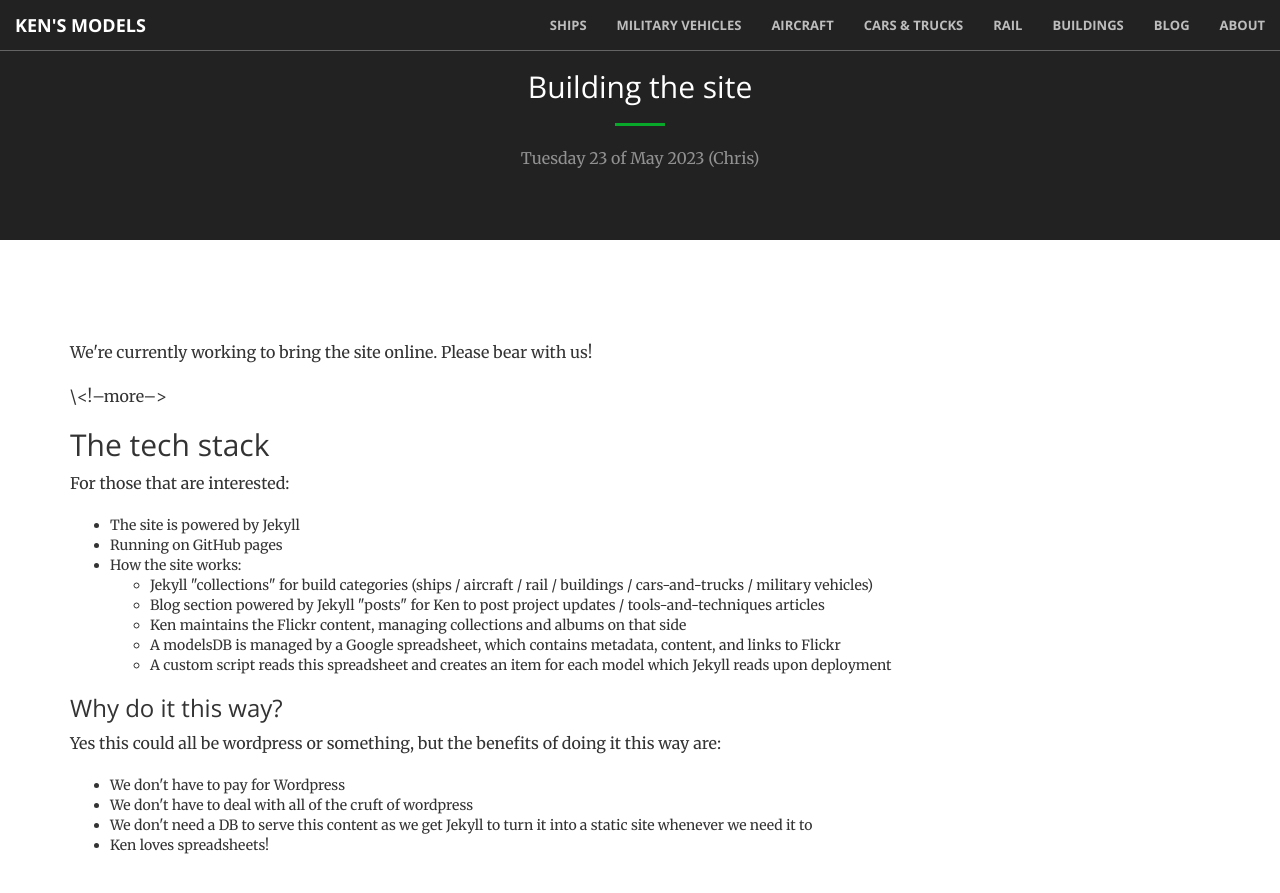
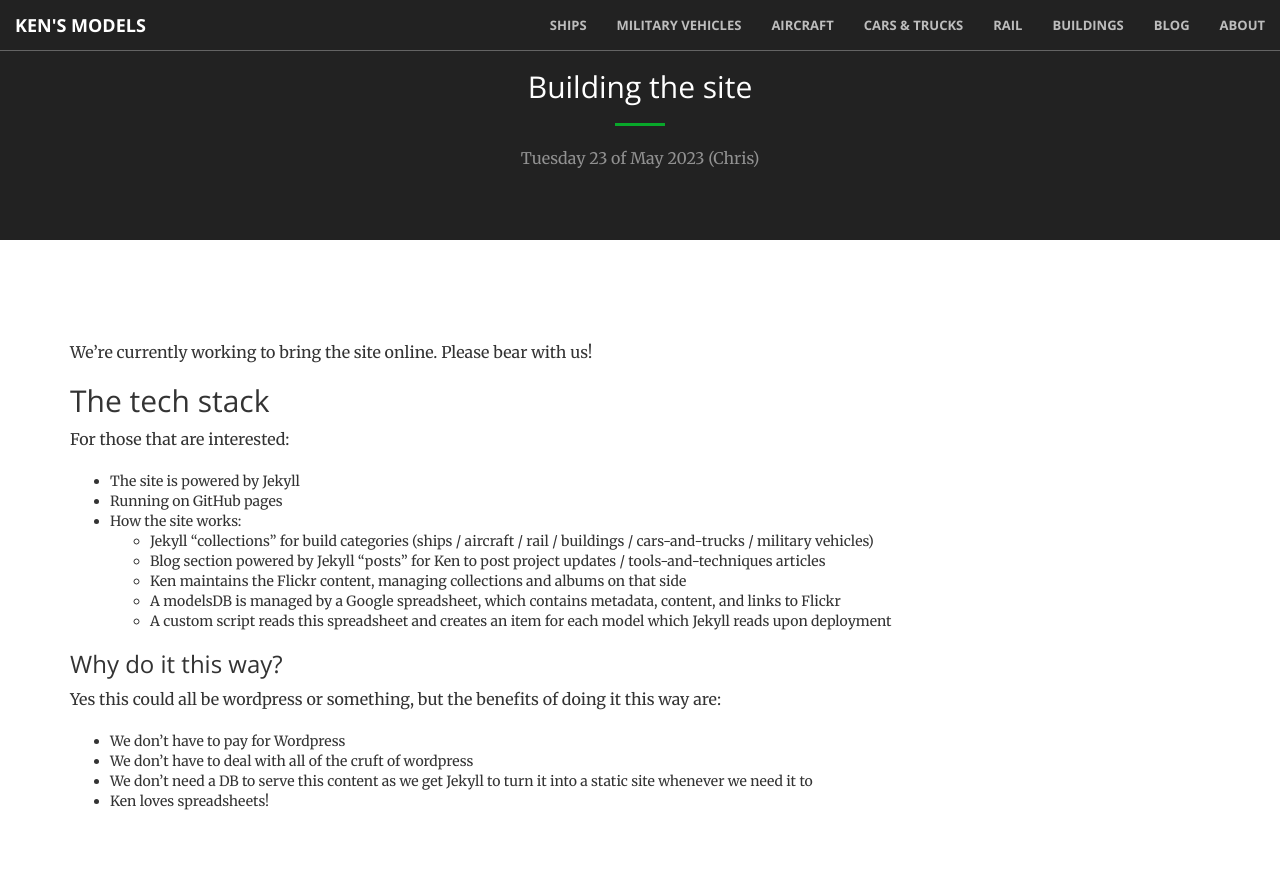
Before and after one commit to chrusty/kens-models.github.io, a Jekyll site: the page built from collections/_posts/2023-05-23-building-the-site.md, in a window 1280 px wide and 965 px high. Shown: the top 893 px of the window. Built offline with Jekyll 4.4.1, drawn with Linux system fonts in a browser that asks for light colours; nearby versions of some CDN libraries; library files that are not in the unit come from our copies; comment, search, counter and statistics services are not loaded.

Commit message:
Using generated posts!

```diff
--- a/collections/_posts/2023-05-23-building-the-site.md
+++ b/collections/_posts/2023-05-23-building-the-site.md
@@ -7,11 +7,11 @@ icon: fa-hammer
 ---
 
 
-We&#39;re currently working to bring the site online. Please bear with us!
+We're currently working to bring the site online. Please bear with us!
 
 
 
-\&lt;!--more--&gt;
+<!--more-->
 
 ## The tech stack
 
```
Also changed, not shown: other parts of collections/_posts/2023-05-23-building-the-site.md (+5 -5 lines), collections/_posts/2023-05-24-flickr-galleries-online.md (+2 -2 lines), collections/_posts/2023-07-06-the-entire-model-catalogue-is-now-online.md (+1 -1 lines), collections/_posts/2023-07-22-current-projects.md (+2 -2 lines).
